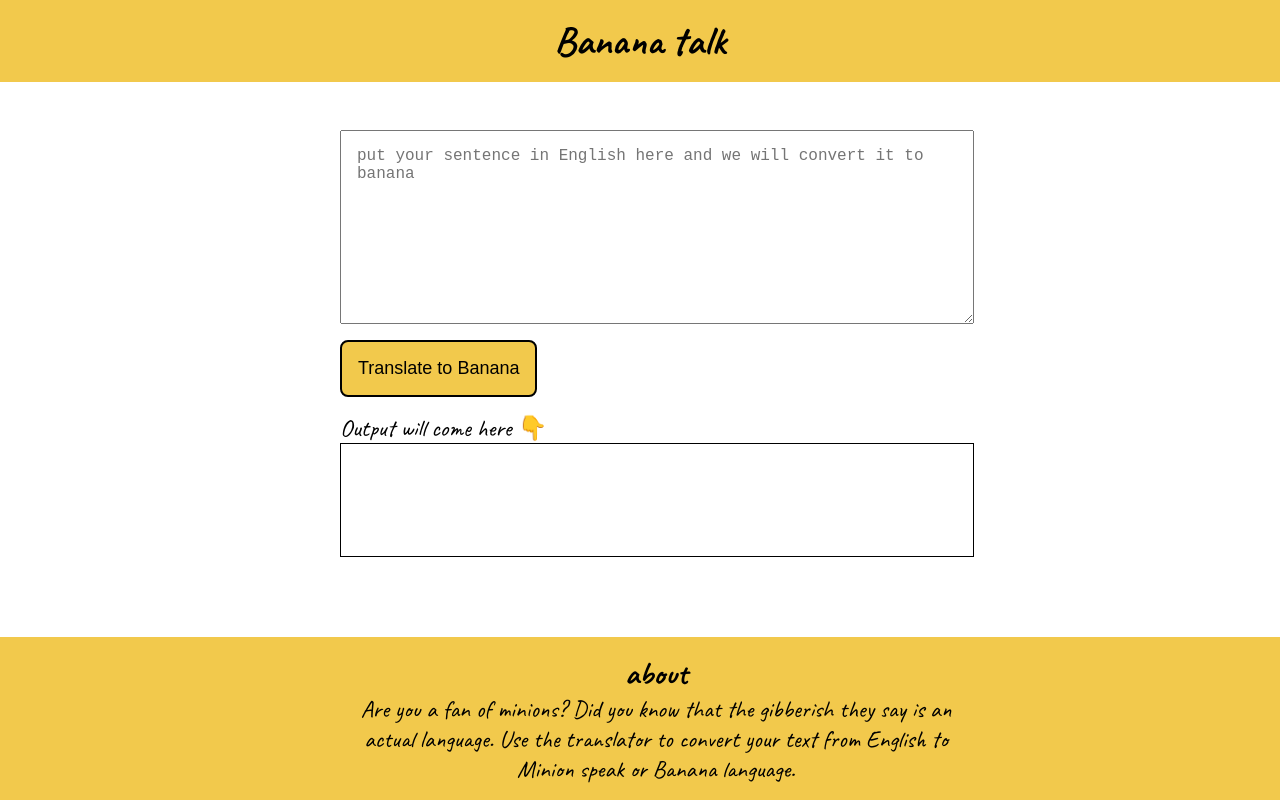
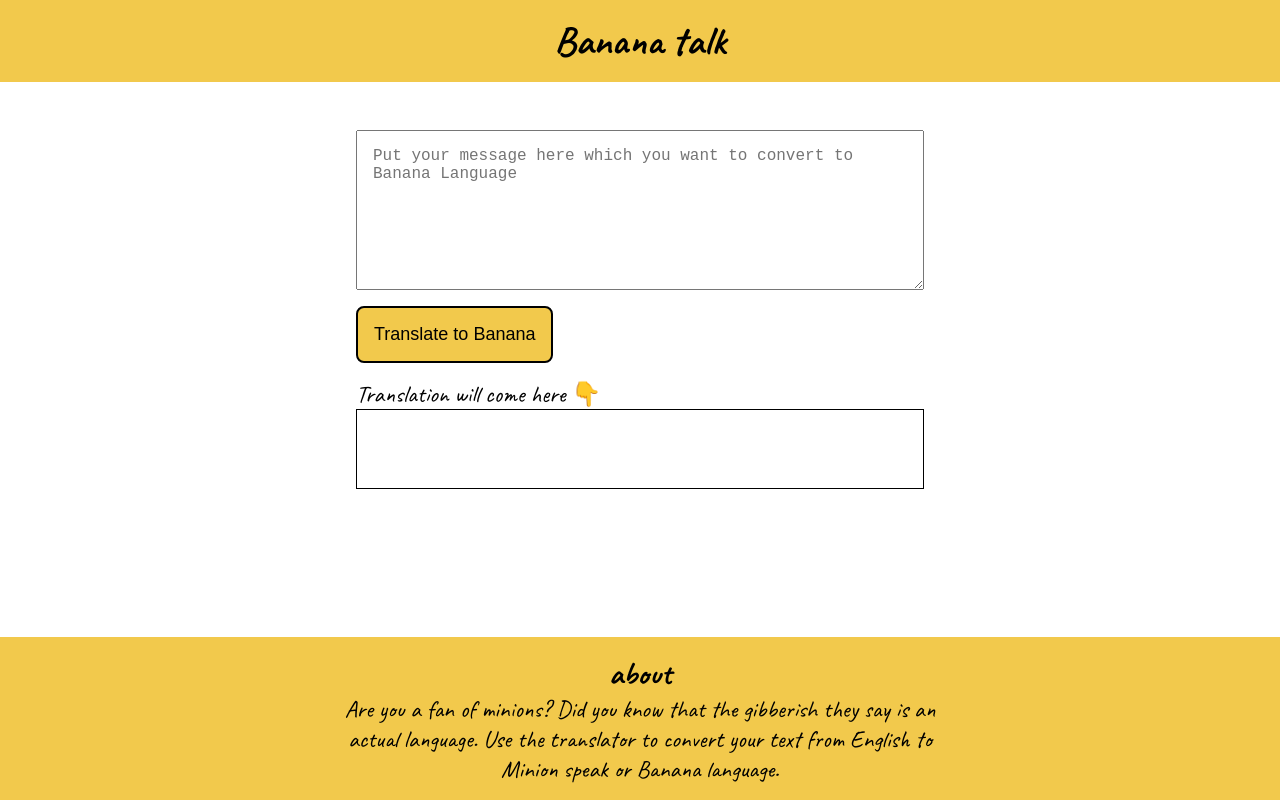
Before and after one commit to k-yash/banana-speak, a plain HTML site: page index.html in a window 1280 px wide. Drawn offline with Linux system fonts and the light colour scheme.

Commit message:
refactor : changes done

```diff
--- a/index.html
+++ b/index.html
@@ -4,7 +4,7 @@
 <head>
     <meta charset="UTF-8">
     <meta name="viewport" content="width=device-width, initial-scale=1.0">
-    <title>banana speak</title>
+    <title>banana talk</title>
     <link rel="stylesheet" href="style.css">
 </head>
 
@@ -16,10 +16,10 @@
         </div>
     </nav>
     <main>
-        <textarea id="txt-input" placeholder="put your sentence in English here and we will convert it to banana"></textarea>
+        <textarea id="txt-input" placeholder="Put your message here which you want to convert to Banana Language "></textarea>
         <button id="btn-translate">Translate to Banana</button>
 
-        <div style="font-size: 1.5rem;"> Output will come here 👇</div>
+        <div style="font-size: 1.5rem;"> Translation will come here 👇</div>
         <div id="output"></div>
     </main>
     <footer>
--- a/style.css
+++ b/style.css
@@ -9,7 +9,8 @@
 
 * {
 	margin: 0;
-	padding: 0;
+    padding: 0;
+    box-sizing: border-box;
 }
 
 body{
@@ -62,6 +63,7 @@ main{
     width: 100%;
     overflow: scroll;
     padding: 1rem;
+    font-size: 1.5rem;
 
 }
 
@@ -76,11 +78,6 @@ main{
 
 }
 
-.footer h1{
-
-    /* font-size: 1.5rem; */
-    /* padding-bottom: 1rem; */
-}
 .footer p {
     max-width: var(--width-break);
     margin:auto;
```
